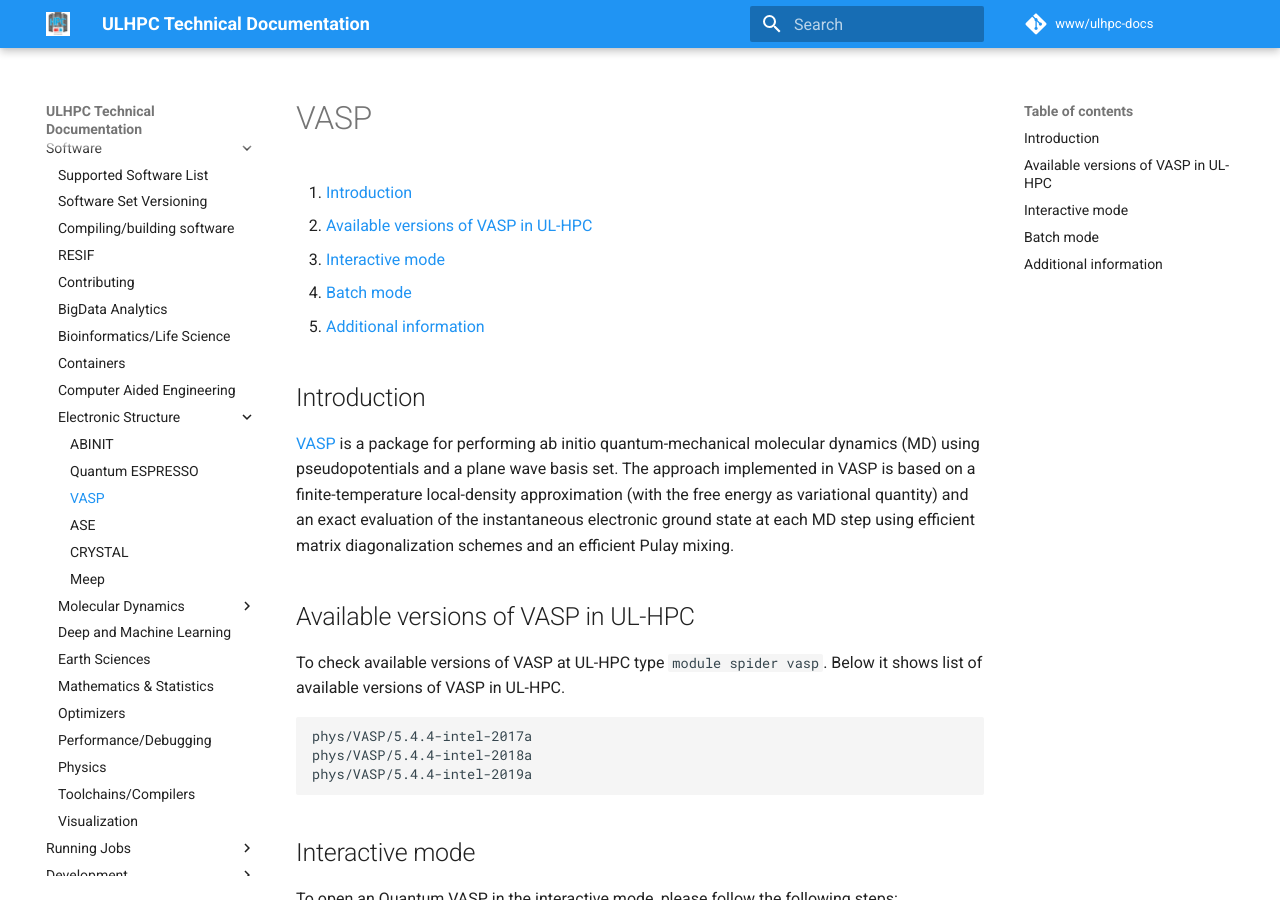
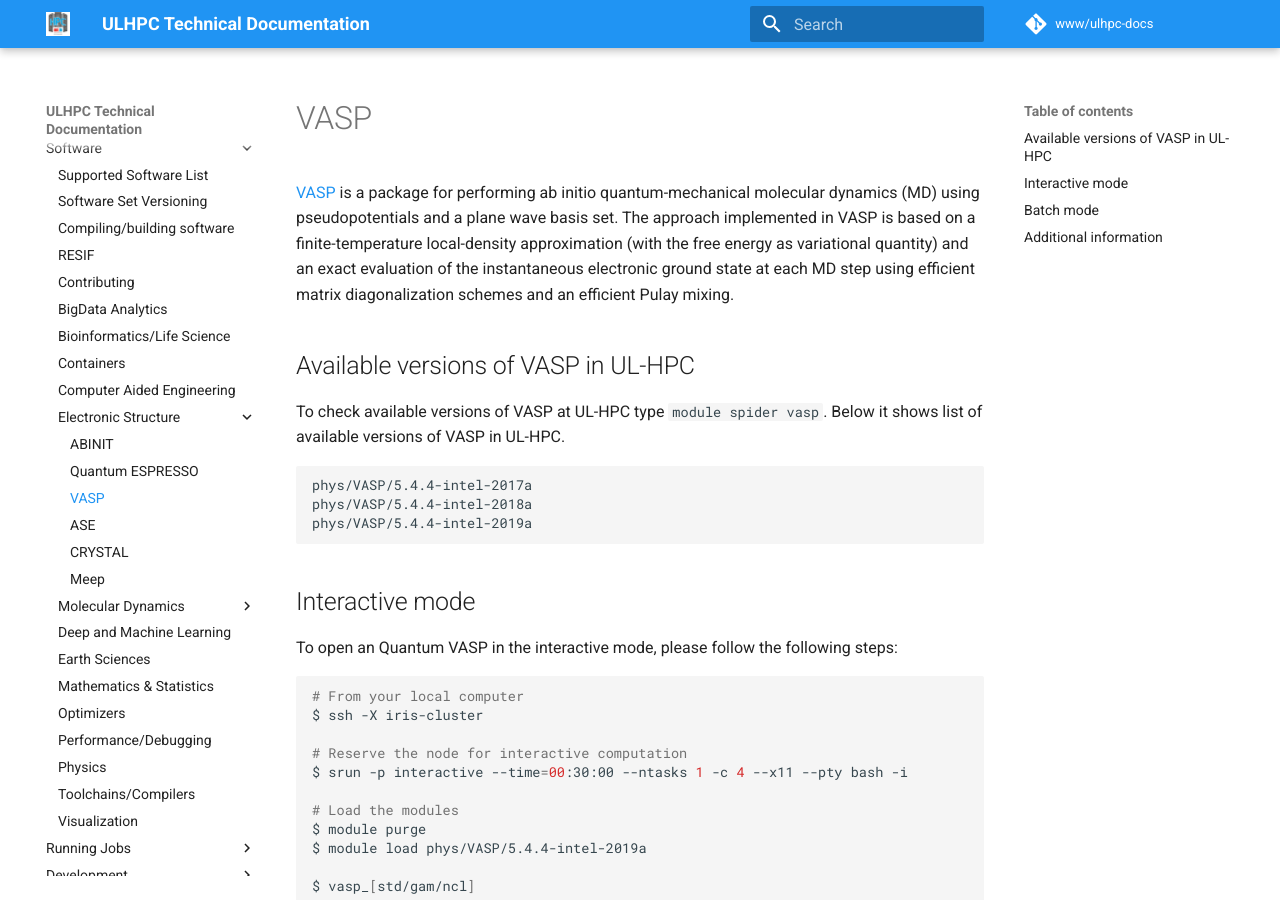
Before and after one commit to ULHPC/ulhpc-docs, an MkDocs documentation site: the page built from docs/software/electronics/vasp.md, in a window 1280 px wide and 900 px high. Built offline with MkDocs 1.6.1 and Material for MkDocs 9.7.7, drawn with Linux system fonts in a browser that asks for light colours.

Commit message:
Update vasp.md

````diff
--- a/docs/software/electronics/vasp.md
+++ b/docs/software/electronics/vasp.md
@@ -1,11 +1,3 @@
-1. [Introduction](#introduction)
-2. [Available versions of VASP in UL-HPC](#available-versions-of-vasp-in-ul-hpc)
-3. [Interactive mode](#interactive mode)
-4. [Batch mode](#batch-mode)
-5. [Additional information](#additional-information)
-
-## Introduction
-
 [VASP](https://www.vasp.at/documentation/) is a package for performing ab initio quantum-mechanical molecular dynamics (MD)
 using pseudopotentials and a plane wave basis set. The approach implemented in VASP
 is based on a finite-temperature local-density approximation (with the free energy as variational quantity)
@@ -16,7 +8,7 @@ using efficient matrix diagonalization schemes and an efficient Pulay mixing.
 ## Available versions of VASP in UL-HPC
 To check available versions of VASP at UL-HPC type `module spider vasp`.
 Below it shows list of available versions of VASP in UL-HPC.
-```shell
+```bash
 phys/VASP/5.4.4-intel-2017a
 phys/VASP/5.4.4-intel-2018a
 phys/VASP/5.4.4-intel-2019a
@@ -25,7 +17,7 @@ phys/VASP/5.4.4-intel-2019a
 ## Interactive mode
 To open an Quantum VASP in the interactive mode, please follow the following steps:
 
-```shell
+```bash
 # From your local computer
 $ ssh -X iris-cluster
 
@@ -40,7 +32,7 @@ $ vasp_[std/gam/ncl]
 ```
 
 ## Batch mode
-```shell
+```bash
 #!/bin/bash -l
 #SBATCH -J VASP
 #SBATCH -N 2
````
